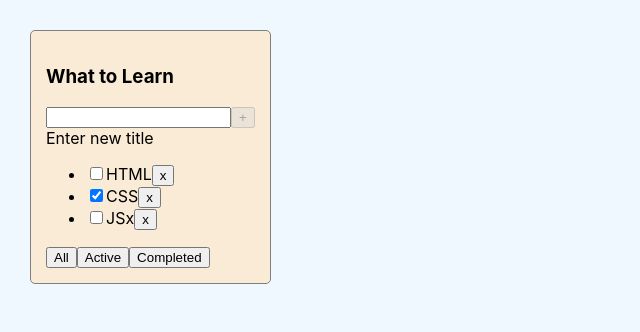
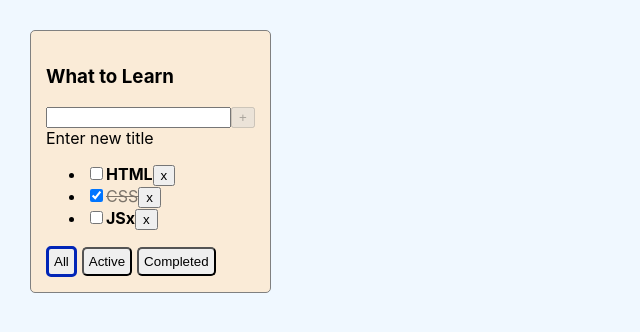
Before and after one commit to theRoodi/trellio, a React (Create React App) app: page / in a window 1280 px wide. Shown: the top 332 px of the page, without its empty margins (0-640 px from the left). Built offline with nearby package versions, Linux system fonts and the light colour scheme.

Commit message:
4 lesson

```diff
--- a/src/App.css
+++ b/src/App.css
@@ -16,3 +16,30 @@
   border-radius: 5px;
   background-color: antiquewhite;
 }
+
+.task {
+  font-weight: bold;
+}
+
+.task-done {
+  text-decoration: line-through;
+  opacity: 0.5;
+}
+
+.btn {
+  padding: 5px;
+  margin-right: 5px;
+  border-radius: 5px;
+}
+
+.activeBtn {
+  border: 3px solid #0125b7;
+  padding: 5px;
+  margin-right: 5px;
+  border-radius: 5px;
+}
+
+.input-error {
+  border: 2px solid red;
+  outline: none;
+}
--- a/src/App.tsx
+++ b/src/App.tsx
@@ -8,6 +8,7 @@ export type TaskType = {
     isDone: boolean
     title: string
 }
+
 function App() {
 
 
@@ -19,7 +20,7 @@ function App() {
 
     const title = 'Learn'
 
-    const removeTask = (taskId : string) => {
+    const removeTask = (taskId: string) => {
         setTasks(tasks.filter(task => task.id !== taskId))
     }
 
@@ -33,9 +34,30 @@ function App() {
         setTasks([...tasks, newTask])
     }
 
+    const changeTaskStatus = (taskId: string, status: boolean) => {
+        const updatedTasks: Array<TaskType> = tasks.map(task => task.id === taskId
+            ? {...task, isDone: status}
+            : task
+        )
+        setTasks(updatedTasks)
+    }
+
+    const changeTaskTitle = (taskId: string, title: string) => {
+        const updatedTasks: Array<TaskType> = tasks.map(task => task.id === taskId
+            ? {...task, title}
+            : task
+        )
+        setTasks(updatedTasks)
+    }
+
     return (
         <div className="App">
-            <Todolist title={title} tasks={tasks} removeTask={removeTask} addTask={addTask}/>
+            <Todolist title={title}
+                      tasks={tasks}
+                      removeTask={removeTask}
+                      addTask={addTask}
+                      changeTaskStatus={changeTaskStatus}
+                      changeTaskTitle={changeTaskTitle}/>
         </div>
     );
 }
--- a/src/Todolist.tsx
+++ b/src/Todolist.tsx
@@ -8,14 +8,17 @@ type Props = {
     tasks: Array<TaskType>
     removeTask: (taskId: string) => void
     addTask: (title: string) => void
+    changeTaskStatus: (taskId: string, status: boolean) => void
+    changeTaskTitle: (taskId: string, title: string) => void
 }
 
 export const Todolist = (props: Props) => {
 
 
-    const {title, tasks, removeTask, addTask} = props
+    const {title, tasks, removeTask, addTask, changeTaskStatus, changeTaskTitle} = props
     const [filter, setFilter] = useState<FilterType>('all')
-    const [taskTitle, setTaskTitle] = useState<string>('')
+    const [taskTitle, setTaskTitle] = useState('')
+    const [inputError, setInputError] = useState(false)
 
     const getFilteredTasks = (allTasks: Array<TaskType>, filterValue: FilterType): Array<TaskType> => {
         switch (filterValue) {
@@ -35,16 +38,26 @@ export const Todolist = (props: Props) => {
     }
 
     const onChangeTitle = (e: ChangeEvent<HTMLInputElement>) => {
+        inputError && setInputError(false)
         setTaskTitle(e.currentTarget.value)
     }
 
+
     const onAddTask = () => {
-        addTask(taskTitle)
+        const trimmedTitle = taskTitle.trim()
+        if (trimmedTitle) {
+            addTask(taskTitle)
+        } else {
+            setInputError(true)
+        }
         setTaskTitle('')
     }
 
-    const userMessage = taskTitle?.length < 15 ? <span>Enter new title</span> :
-        <span style={{color: 'red'}}>Title is too long!</span>
+    const userMessage = inputError
+        ? <span style={{color: 'red'}}>Need minimum 1 symbol!</span>
+        : taskTitle?.length < 15
+            ? <span>Enter new title</span>
+            : <span style={{color: 'red'}}>Title is too long!</span>
 
     const onKeyDownAddTask = (e: KeyboardEvent<HTMLInputElement>) => e.key === 'Enter' && onAddTask()
     const isAddBtnDisabled = !taskTitle || taskTitle.length >= 15
@@ -53,10 +66,17 @@ export const Todolist = (props: Props) => {
             const onClickRemoveItem = () => {
                 removeTask(task.id)
             }
+            const onChangeTaskStatus = (e: ChangeEvent<HTMLInputElement>) => {
+                changeTaskStatus(task.id, e.currentTarget.checked)
+            }
+
+            const onChangeNewTitle = (e: ChangeEvent<HTMLInputElement>) => {
+                changeTaskTitle(task.id, e.currentTarget.title)
+            }
             return (
                 <li key={task.id}>
-                    <input type="checkbox" checked={task.isDone}/>
-                    <span>{task.title}</span>
+                    <input type="checkbox" checked={task.isDone} onChange={onChangeTaskStatus}/>
+                    <span className={task.isDone ? 'task-done' : 'task'}>{task.title}</span>
                     <button onClick={onClickRemoveItem}>x</button>
                 </li>
             )
@@ -72,15 +92,21 @@ export const Todolist = (props: Props) => {
             <h3>What to {title}</h3>
             <div>
                 <input value={taskTitle} onChange={onChangeTitle}
-                       onKeyDown={onKeyDownAddTask}/>
+                       onKeyDown={onKeyDownAddTask}
+                       className={inputError ? 'input-error' : ''}/>
                 <button onClick={onAddTask} disabled={isAddBtnDisabled}>+</button>
                 <div>{userMessage}</div>
             </div>
             {tasksList}
             <div>
-                <button onClick={() => changeFilter('all')}>All</button>
-                <button onClick={() => changeFilter('active')}>Active</button>
-                <button onClick={() => changeFilter('completed')}>Completed</button>
+                <button className={filter === 'all' ? 'activeBtn' : 'btn'} onClick={() => changeFilter('all')}>All
+                </button>
+                <button className={filter === 'active' ? 'activeBtn' : 'btn'}
+                        onClick={() => changeFilter('active')}>Active
+                </button>
+                <button className={filter === 'completed' ? 'activeBtn' : 'btn'}
+                        onClick={() => changeFilter('completed')}>Completed
+                </button>
             </div>
         </div>
     )
```
